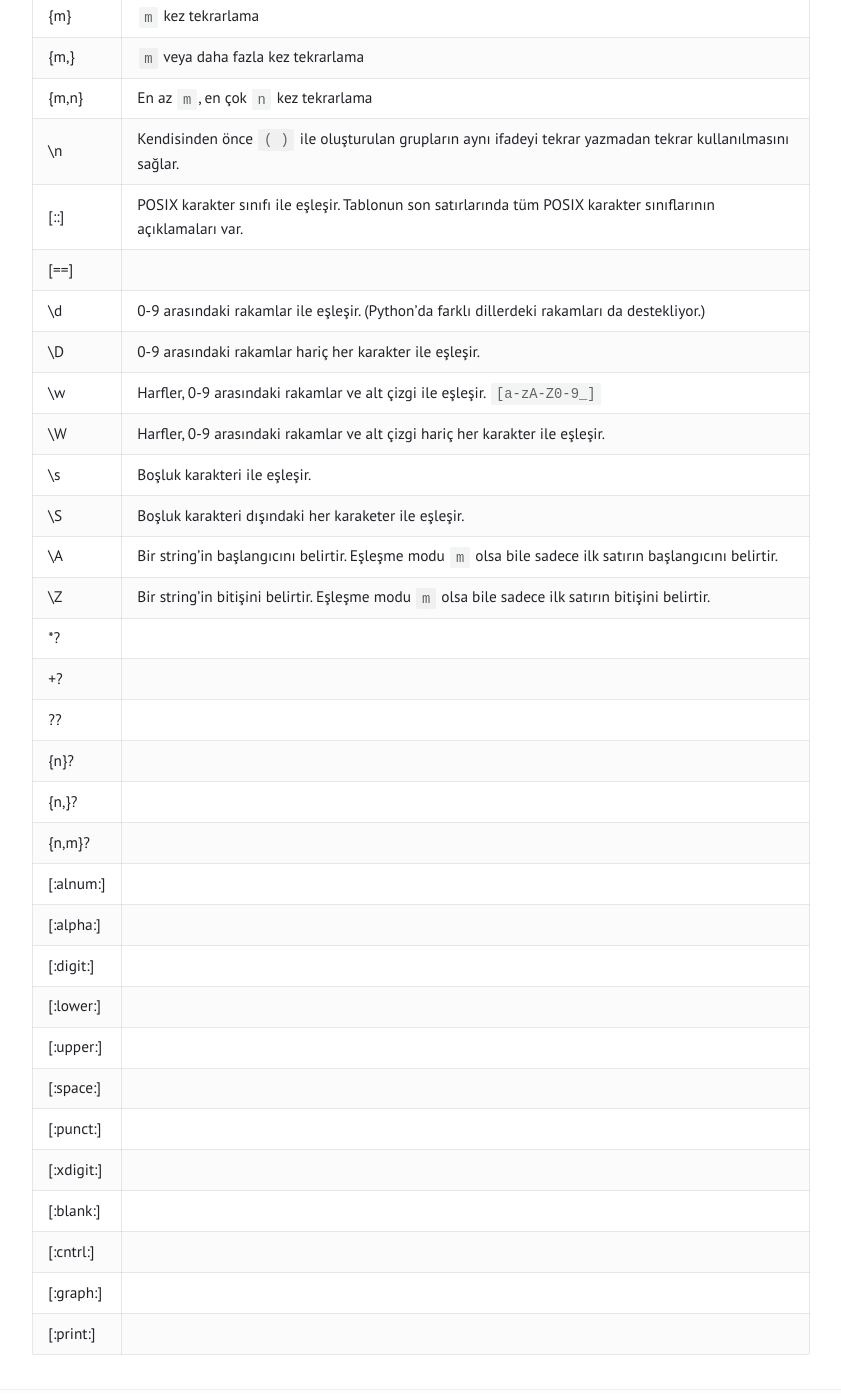
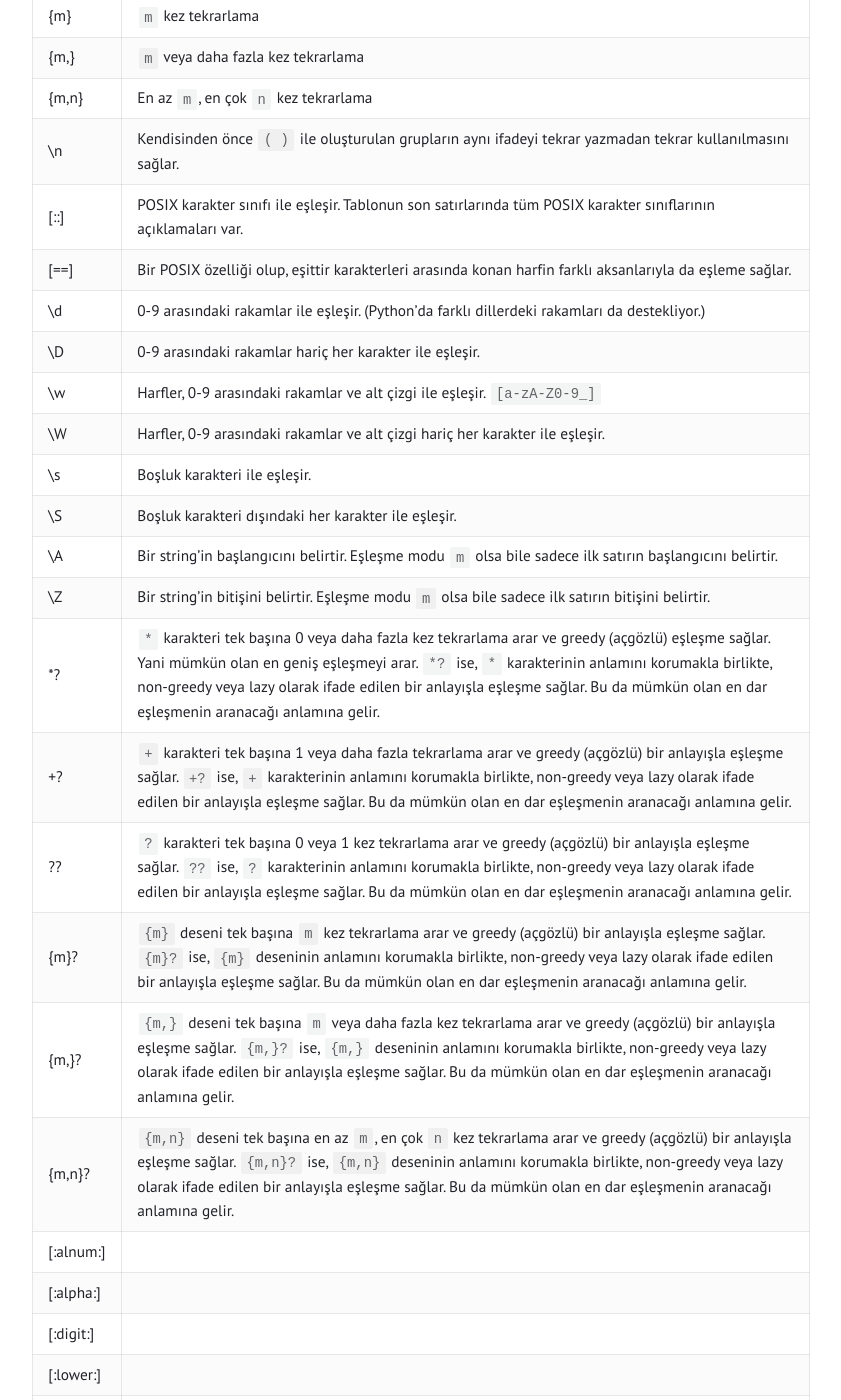
Before and after one commit to tunahanoguz/tunahanoguz.github.io, a Jekyll site: the page built from _posts/2025-05-05-oracle-regular-expressions.md, in a window 1280 px wide and 1400 px high, scrolled down 1074 px. Shown: the whole window, without its empty margins (219-1060 px from the left). Built offline with Jekyll 4.4.1, drawn with Linux system fonts in a browser that asks for light colours.

Commit message:
Update 2025-05-05-oracle-regular-expressions.md

````diff
--- a/_posts/2025-05-05-oracle-regular-expressions.md
+++ b/_posts/2025-05-05-oracle-regular-expressions.md
@@ -28,21 +28,21 @@ Aşağıdaki tabloda, REGEXP_INSTR, REGEXP_COUNT, REGEXP_LIKE, REGEXP_SUBSTR ve
 | {m,n}      | En az ```m```, en çok ```n``` kez tekrarlama                                                                    |
 | \n         | Kendisinden önce ```( )``` ile oluşturulan grupların aynı ifadeyi tekrar yazmadan tekrar kullanılmasını sağlar. |
 | [::]       | POSIX karakter sınıfı ile eşleşir. Tablonun son satırlarında tüm POSIX karakter sınıflarının açıklamaları var.  |
-| [==]       |                                                                                                                 |
+| [==]       | Bir POSIX özelliği olup, eşittir karakterleri arasında konan harfin farklı aksanlarıyla da eşleme sağlar.       |
 | \d         | 0-9 arasındaki rakamlar ile eşleşir. (Python'da farklı dillerdeki rakamları da destekliyor.)                    |
 | \D         | 0-9 arasındaki rakamlar hariç her karakter ile eşleşir.                                                         |
 | \w         | Harfler, 0-9 arasındaki rakamlar ve alt çizgi ile eşleşir. ```[a-zA-Z0-9_]```                                   |
 | \W         | Harfler, 0-9 arasındaki rakamlar ve alt çizgi hariç her karakter ile eşleşir.                                   |
 | \s         | Boşluk karakteri ile eşleşir.                                                                                   |
-| \S         | Boşluk karakteri dışındaki her karaketer ile eşleşir.                                                           |
+| \S         | Boşluk karakteri dışındaki her karakter ile eşleşir.                                                            |
 | \A         | Bir string'in başlangıcını belirtir. Eşleşme modu ```m``` olsa bile sadece ilk satırın başlangıcını belirtir.   |
 | \Z         | Bir string'in bitişini belirtir. Eşleşme modu ```m``` olsa bile sadece ilk satırın bitişini belirtir.           |
-| *?         |                                                                                                            |
-| +?         |                                                                                                            |
-| ??         |                                                                                                            |
-| {n}?       |                                                                                                            |
-| {n,}?      |                                                                                                            |
-| {n,m}?     |                                                                                                            |
+| *?         | ```*``` karakteri tek başına 0 veya daha fazla kez tekrarlama arar ve greedy (açgözlü) eşleşme sağlar. Yani mümkün olan en geniş eşleşmeyi arar. ```*?``` ise, ```*``` karakterinin anlamını korumakla birlikte, non-greedy veya lazy olarak ifade edilen bir anlayışla eşleşme sağlar. Bu da mümkün olan en dar eşleşmenin aranacağı anlamına gelir. |
+| +?         | ```+``` karakteri tek başına 1 veya daha fazla tekrarlama arar ve greedy (açgözlü) bir anlayışla eşleşme sağlar. ```+?``` ise, ```+``` karakterinin anlamını korumakla birlikte, non-greedy veya lazy olarak ifade edilen bir anlayışla eşleşme sağlar. Bu da mümkün olan en dar eşleşmenin aranacağı anlamına gelir. |
+| ??         | ```?``` karakteri tek başına 0 veya 1 kez tekrarlama arar ve greedy (açgözlü) bir anlayışla eşleşme sağlar. ```??``` ise, ```?``` karakterinin anlamını korumakla birlikte,  non-greedy veya lazy olarak ifade edilen bir anlayışla eşleşme sağlar. Bu da mümkün olan en dar eşleşmenin aranacağı anlamına gelir. |
+| {m}?       | ```{m}``` deseni tek başına ```m``` kez tekrarlama arar ve greedy (açgözlü) bir anlayışla eşleşme sağlar. ```{m}?``` ise, ```{m}``` deseninin anlamını korumakla birlikte,  non-greedy veya lazy olarak ifade edilen bir anlayışla eşleşme sağlar. Bu da mümkün olan en dar eşleşmenin aranacağı anlamına gelir. |
+| {m,}?      | ```{m,}``` deseni tek başına ```m``` veya daha fazla kez tekrarlama arar ve greedy (açgözlü) bir anlayışla eşleşme sağlar. ```{m,}?``` ise, ```{m,}``` deseninin anlamını korumakla birlikte,  non-greedy veya lazy olarak ifade edilen bir anlayışla eşleşme sağlar. Bu da mümkün olan en dar eşleşmenin aranacağı anlamına gelir. |
+| {m,n}?     | ```{m,n}``` deseni tek başına en az ```m```, en çok ```n``` kez tekrarlama arar ve greedy (açgözlü) bir anlayışla eşleşme sağlar. ```{m,n}?``` ise, ```{m,n}``` deseninin anlamını korumakla birlikte,  non-greedy veya lazy olarak ifade edilen bir anlayışla eşleşme sağlar. Bu da mümkün olan en dar eşleşmenin aranacağı anlamına gelir. |
 | [:alnum:]  |                                                                                                            |
 | [:alpha:]  |                                                                                                            |
 | [:digit:]  |                                                                                                            |
````
